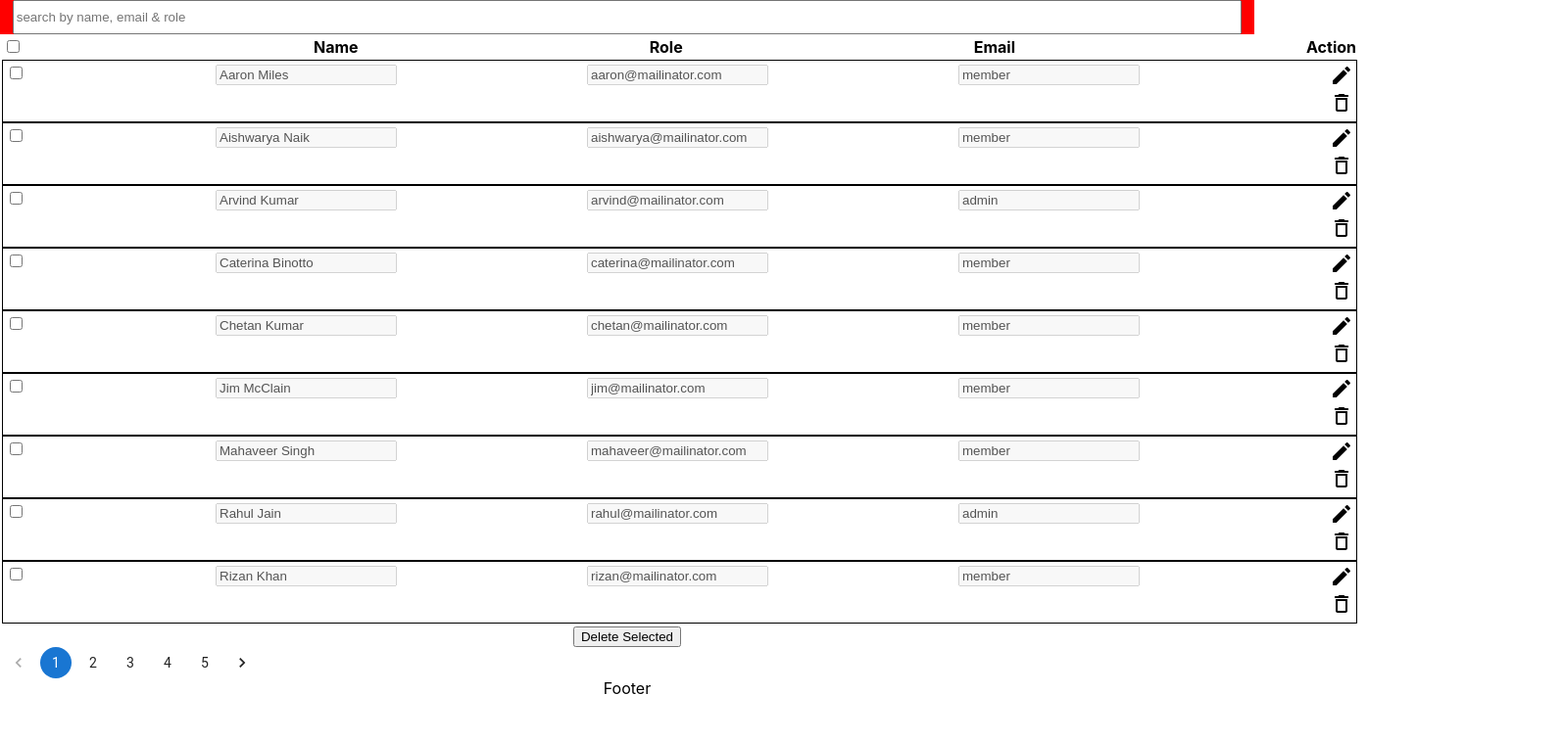
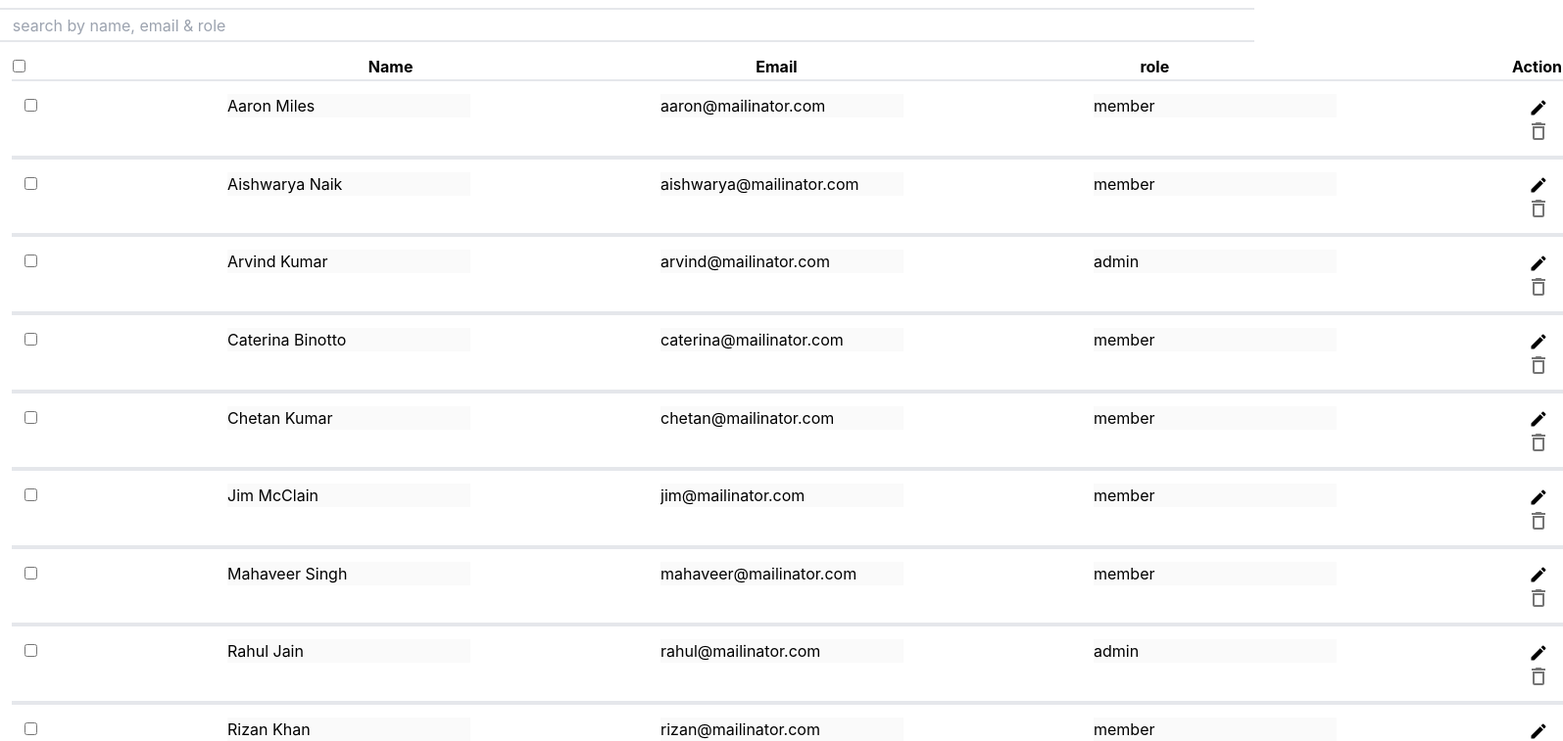
Before and after one commit to ni774/admin_ui, a React (Create React App) app: page / in a window 1280 px wide. Shown: the top 757 px of the page at 98% size, 1595 px wide, since content can reach past the window. Built offline with nearby package versions, Linux system fonts and the light colour scheme.

Commit message:
created fully functional ui

```diff
--- a/package.json
+++ b/package.json
@@ -14,6 +14,7 @@
     "react": "^18.2.0",
     "react-dom": "^18.2.0",
     "react-scripts": "5.0.1",
+    "react-toastify": "^10.0.5",
     "web-vitals": "^2.1.4"
   },
   "scripts": {
@@ -41,6 +42,7 @@
     ]
   },
   "devDependencies": {
-    "@babel/plugin-proposal-private-property-in-object": "^7.21.11"
+    "@babel/plugin-proposal-private-property-in-object": "^7.21.11",
+    "tailwindcss": "^3.4.3"
   }
 }
--- a/src/App.js
+++ b/src/App.js
@@ -3,9 +3,12 @@ import './App.css';
 import Search from './components/Search';
 import UserList from './components/UserList';
 import Footer from './components/Footer';
+import usersData from './data';
 
 function App() {
   const [searchKeywords, setSearchKeywords] = useState("");
+
+
   return (
     <div className="App">
       <Search
--- a/src/components/Footer.js
+++ b/src/components/Footer.js
@@ -2,7 +2,7 @@ import React from 'react'
 
 function Footer() {
   return (
-    <div>Footer</div>
+    <div></div>
   )
 }
 
--- a/src/components/Search.js
+++ b/src/components/Search.js
@@ -2,7 +2,7 @@ import React from 'react'
 
 function Search({searchKeywords, setSearchKeywords}) {
   return (
-    <div className='search' style={{height:'35px', width:"100%", backgroundColor:'red'}}>
+    <div className='search border-y-2 my-2'  style={{height:'35px', width:"100%"}}>
         <input type="search" placeholder='search by name, email & role'
             style={{width:'98%', height:'100%', margin:'0 5px'}}
             name='searrchKeyword'
--- a/src/components/UserList.js
+++ b/src/components/UserList.js
@@ -30,6 +30,8 @@ function UserList(searchKeywords, setSearchKeywords) {
     setUsers(newUsers);
   }
 
+  // console.log("filteredUsers",filteredUsers);
+
   const deleteCurrentUser = (id) => {
     console.log("deleteCurrentUser",id);
     const updatedUsers = users.filter((user) => user.id !== id);
@@ -38,12 +40,29 @@ function UserList(searchKeywords, setSearchKeywords) {
   }
 
 
-  const filteredUsers = users.filter(user => {
-    if(searchKeywords == "")return user;
-    else{
-      return user.name.includes(searchKeywords) || user.email.includes(searchKeywords) || user.role.includes(searchKeywords)
+ //...........................SEARCH FUNCTIONALITY..................
+  useEffect(()=>{
+    const searchInput = searchKeywords.searchKeywords.toLowerCase();
+    const filteredUsers = (usersData) => {
+      let newArray = [];
+      for(let i=0;i<usersData.length;i++) {
+        if(usersData[i].name?.toLowerCase().includes(searchInput) || usersData[i].email?.toLowerCase().includes(searchInput) || usersData[i].role?.toLowerCase().includes(searchInput)){
+          newArray.push(usersData[i]);
+        }
+        console.log("searched");
+      }
+      console.log("newArray",newArray)
+      return newArray;
     }
-  });
+    console.log("searchinput",searchKeywords)
+    console.log(searchInput.length,"length");
+    if(searchInput.length > 0){
+      console.log("filteredUsers",filteredUsers(users));
+      setUsers(filteredUsers(usersData)); // search in original whole data instead of
+      //setUsers(filteredUsers(usersData));
+    }
+  },[searchKeywords.searchKeywords.length])
+
 
   //check multiple users
   const handleChange=(e)=>{
@@ -77,12 +96,6 @@ function UserList(searchKeywords, setSearchKeywords) {
   }
 
 
-  // useEffect(()=>{
-  //    filteredUsers();
-  // },[])
-
-
-
 
   const totalRecords = users.length;
   console.log("total records",totalRecords);
@@ -108,13 +121,13 @@ function UserList(searchKeywords, setSearchKeywords) {
         <p>Loading...</p>
       ) : (
         <>
-          <table>
+          <table className='mx-3 my-3'>
             <thead>
               <tr style={{display:'flex', justifyContent:'space-between', gap:'15rem'}}>
                 <th><input type="checkbox" name="allselect" checked= { !users.slice(startIndx,endIndx).some( (user)=>user?.isChecked!==true)} onChange={ handleChange}  /> </th>
                 <th>Name</th>
-                <th>Role</th>
                 <th>Email</th>
+                <th>role</th>
                 <th>Action</th>
               </tr>
             </thead>
@@ -132,13 +145,15 @@ function UserList(searchKeywords, setSearchKeywords) {
               ))}
             </tbody>
           </table>
-          <div>
-            <button onClick={handleAllDelete}>Delete Selected</button>
+          <div style={{display:'flex', justifyContent:'flex-start'}}>
+            <button onClick={handleAllDelete} className='bg-red-500 m-3 rounded-xl p-1'>Delete Selected</button>
+            <span style={{margin:'auto'}}>
             <Pagination
               color='primary'
               count={totalPages}
               onChange={(event, value) => setDisplayPage(value)}
             />
+            </span>
           </div>
         </>
       )}
--- a/src/components/Users.js
+++ b/src/components/Users.js
@@ -18,7 +18,9 @@ function Users(props) {
 
     // edit user
     const editUser = ()=> {
-        props.editcurrentUser(props.user.id,name, email, role);
+        props.editcurrentUser(props.user.id,props.name, props.email, props.role);
+        // enable editing in input box
+        setInputDisabled(true);
         setOpenEditing(false); // ensure that edit button is enabled
     }
 
@@ -29,24 +31,22 @@ function Users(props) {
     }
 
 
-
-
     const handleChange = (e)=> {
         props.handleChange();
     }
 
   return (
-    <div style={{border:'1px solid black'}}>
+    <div className='border-y-2 border-solid'>
         <form>
-        <table >
-            <tr style={{display:'flex', justifyContent:'space-between', gap:'12rem'}}>
+        <table className=''>
+            <tr className='border-black p-3 flex justify-between' style={{display:'flex', justifyContent:'space-between', gap:'12rem'}}>
                 <td><input type="checkbox" name={ props.user.name} checked={props.user?.isChecked|| false } onChange={ props.handleChange }  /></td>
                 <td>
                     <input
                         type="text"
                         name='name'
-                        value={name}
-                        // value= {openEdit?name:props.user.name}
+                        // value={name}
+                        value= {openEditing?name:props.user.name}
                         onChange={(e) => setName(e.target.value)}
                         disabled= {inputDisabled}
                     />
@@ -54,7 +54,8 @@ function Users(props) {
                 <td>
                     <input type='text'
                         name='email'
-                        value={email}
+                        // value={email}
+                        value= {openEditing?email:props.user.email}
                         onChange={(e) => setEmail(e.target.value)}
                         disabled= {inputDisabled}
                     />
@@ -62,7 +63,8 @@ function Users(props) {
                 <td>
                     <input type='text'
                         name='role'
-                        value={role}
+                        // value={role}
+                        value= {openEditing?role:props.user.role}
                         onChange={(e) => setRole(e.target.value)}
                         disabled= {inputDisabled}
                     />
@@ -70,16 +72,19 @@ function Users(props) {
                 {
                     // if editing buttong is not opened then show simple data list other wise open editing form
                     openEditing?
-                    <td><button onClick={(e)=>{
+                    <td><button className= 'border-2 rounded-md bg-slate-400'
+                        onClick={(e)=>{
                         e.preventDefault();
                         editUser();
                     }}>Edit</button></td>
                     :
                     <td>
                         <span className='edit' onClick={()=>{
-                            setOpenEditing(true)   // when click to edit user e
-                        }}><EditIcon/></span>
-                        <span className='delete' onClick={deleteUser}><DeleteOutlineIcon/></span>
+                            //enable editing
+                            setInputDisabled(false);
+                            setOpenEditing(true)   // when click to edit user
+                        }}><EditIcon fontSize='small'/></span>
+                        <span className='delete' onClick={deleteUser}><DeleteOutlineIcon color="action"/></span>
                     </td>
                 }
 
--- a/src/index.js
+++ b/src/index.js
@@ -1,6 +1,7 @@
 import React from 'react';
 import ReactDOM from 'react-dom/client';
 import './index.css';
+import './input.css';
 import App from './App';
 import reportWebVitals from './reportWebVitals';
 
--- /dev/null
+++ b/src/input.css
@@ -0,0 +1,3 @@
+@tailwind base;
+@tailwind components;
+@tailwind utilities;
--- /dev/null
+++ b/tailwind.config.js
@@ -0,0 +1,12 @@
+/** @type {import('tailwindcss').Config} */
+module.exports = {
+  content: [
+    "./src/components/UserList.js",
+    "./src/components/users.js",
+    "./src/components/Search.js",
+  ],
+  theme: {
+    extend: {},
+  },
+  plugins: [],
+}
```
Also changed, not shown: 2 other files (tests, documents, lock files or other folders).
